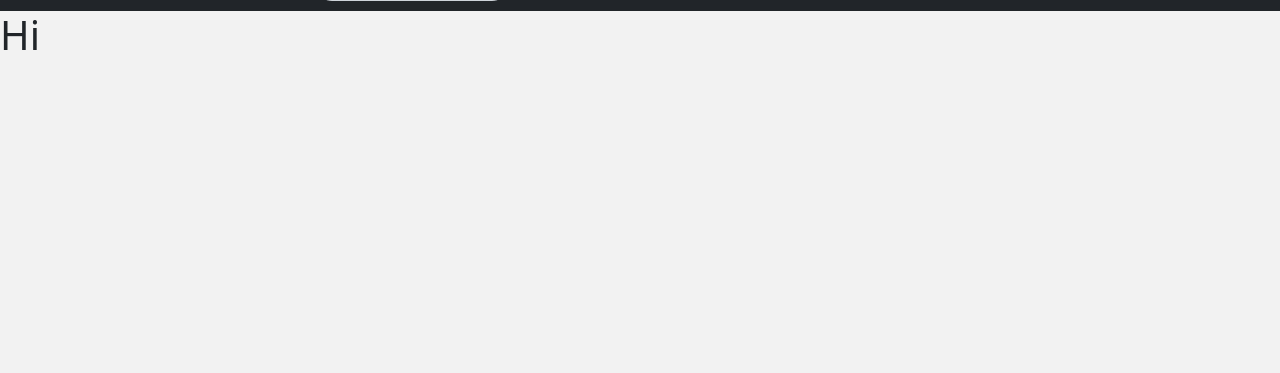
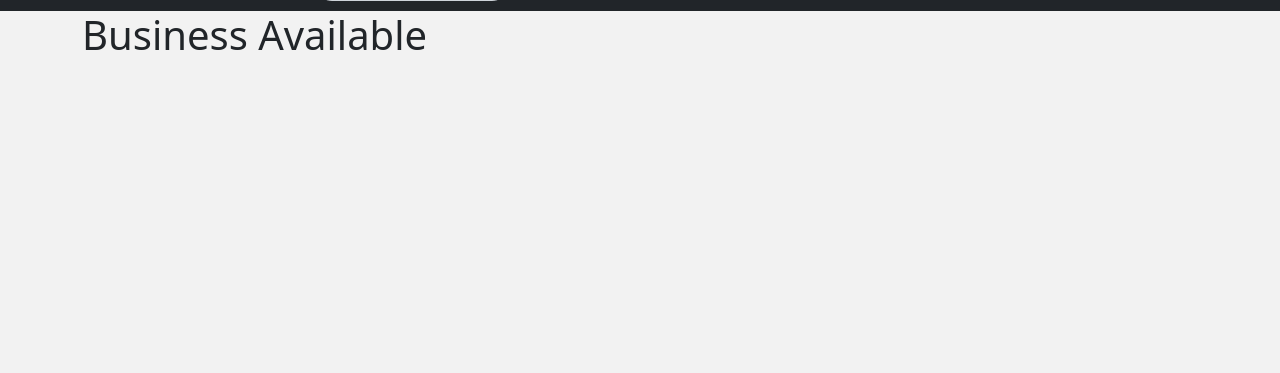
Before and after one commit to AdnanK1/quickchat, a Django app: page / in a window 1280 px wide. Shown: the part 47-420 px from the top of the page. Run offline with Django 4.2, Linux system fonts and the light colour scheme; the visitor is signed in with stand-in values (Sample User, id 1); data that the repository does not hold is empty; some libraries are stand-ins or nearby versions.

Commit message:
Base/templates:displaying business in home page

```diff
--- a/base/templates/home.html
+++ b/base/templates/home.html
@@ -1,4 +1,19 @@
 {% extends 'base.html' %}
 {% block content %}
-<h1>Hi</h1>
+
+    <div class="container">
+        <h1>Business Available</h1>
+        {% for business in business%}
+        <div class="shadow p-3 mb-5 bg-body rounded">
+            <div class="card-body">
+                <p class='card-text'>{{business.name}} -- {{business.client}}</p>
+                <p class="card-text">{{business.email}}</p>
+                <p class="card-text">{{business.neighbourhood}}</p>
+                <p class="card-text"><small>{{business.created}}</small></p>
+            </div>
+        </div>
+        {% endfor %}
+    </div>
+
+
 {% endblock %}
--- a/base/views.py
+++ b/base/views.py
@@ -1,4 +1,3 @@
-from multiprocessing import context
 from django.shortcuts import render,redirect
 from .forms import CreateUserForm,SetUpForm,PostForm,UserUpdateform,BusinessEntryForm
 from django.contrib import messages
@@ -7,7 +6,7 @@ from django.contrib.auth.decorators import login_required
 from django.db.models import Q
 from django.contrib.auth.models import User
 from .email import send_welcome_email
-from .models import Business,Post
+from .models import Business,Post,NeighbourHood
 from django.contrib.auth.mixins import LoginRequiredMixin
 from django.views.generic.edit  import CreateView
 
@@ -15,8 +14,10 @@ from django.views.generic.edit  import CreateView
 @login_required(login_url='login')
 def home(request):
     business = Business.objects.all()
+    hood = NeighbourHood.objects.all()
 
-    context = {'business':business}
+
+    context = {'business':business,'hood':hood}
     return render(request,'home.html',context)
 
 def loginPage(request):
```
